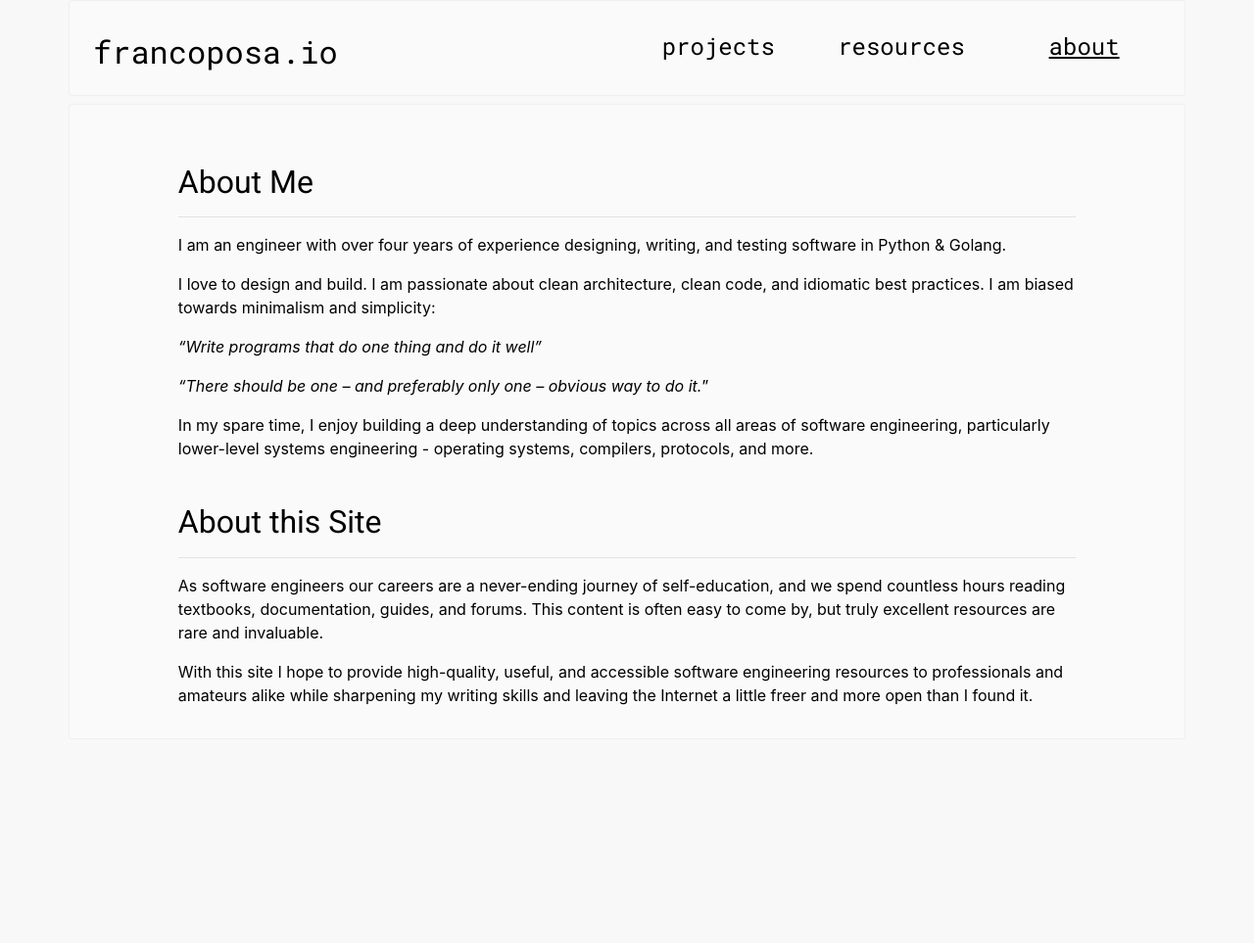
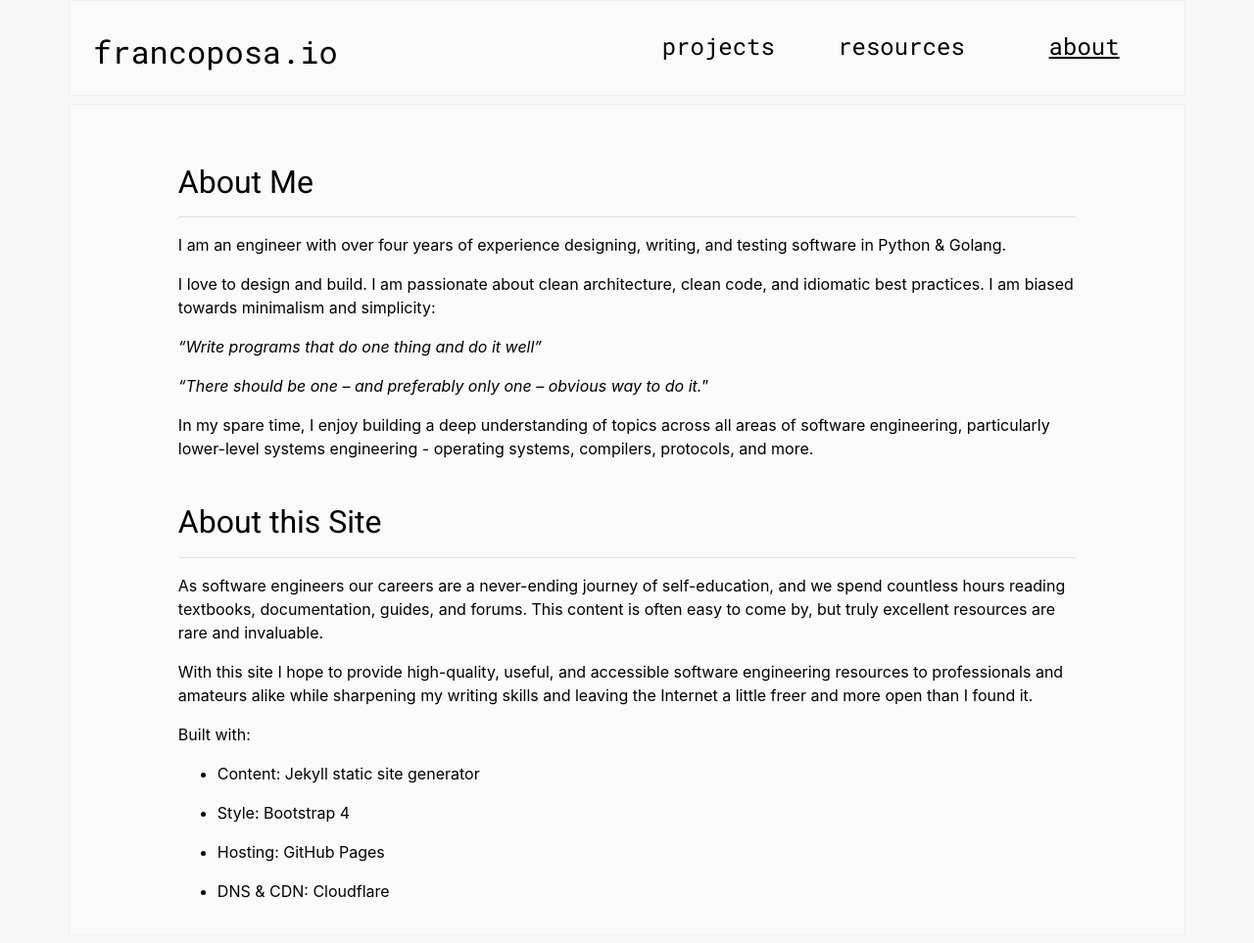
Before and after one commit to francojposa/personal-site, a Jekyll site: the page built from sections/about.md, in a window 1280 px wide. Shown: the whole page at 98% size. Built offline with Jekyll 4.4.1, drawn with Linux system fonts in a browser that asks for light colours; before the commit the page ends 900 px from its top, so only the background shows below that.

Commit message:
Adding website stack to about

```diff
--- a/sections/about.md
+++ b/sections/about.md
@@ -27,3 +27,13 @@ In my spare time, I enjoy building a deep understanding of topics across all are
 As software engineers our careers are a never-ending journey of self-education, and we spend countless hours reading textbooks, documentation, guides, and forums. This content is often easy to come by, but truly excellent resources are rare and invaluable.
 
 With this site I hope to provide high-quality, useful, and accessible software engineering resources to professionals and amateurs alike while sharpening my writing skills and leaving the Internet a little freer and more open than I found it.
+
+Built with:
+
+* Content: Jekyll static site generator
+
+* Style: Bootstrap 4
+
+* Hosting: GitHub Pages
+
+* DNS & CDN: Cloudflare
```
